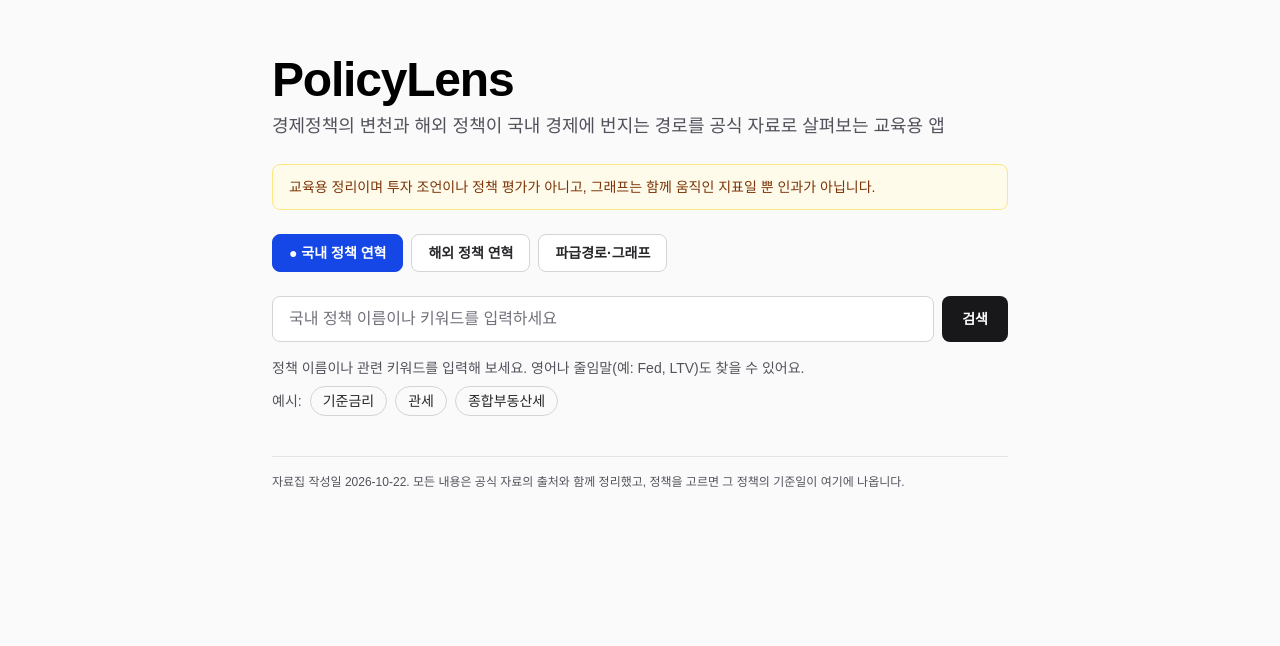
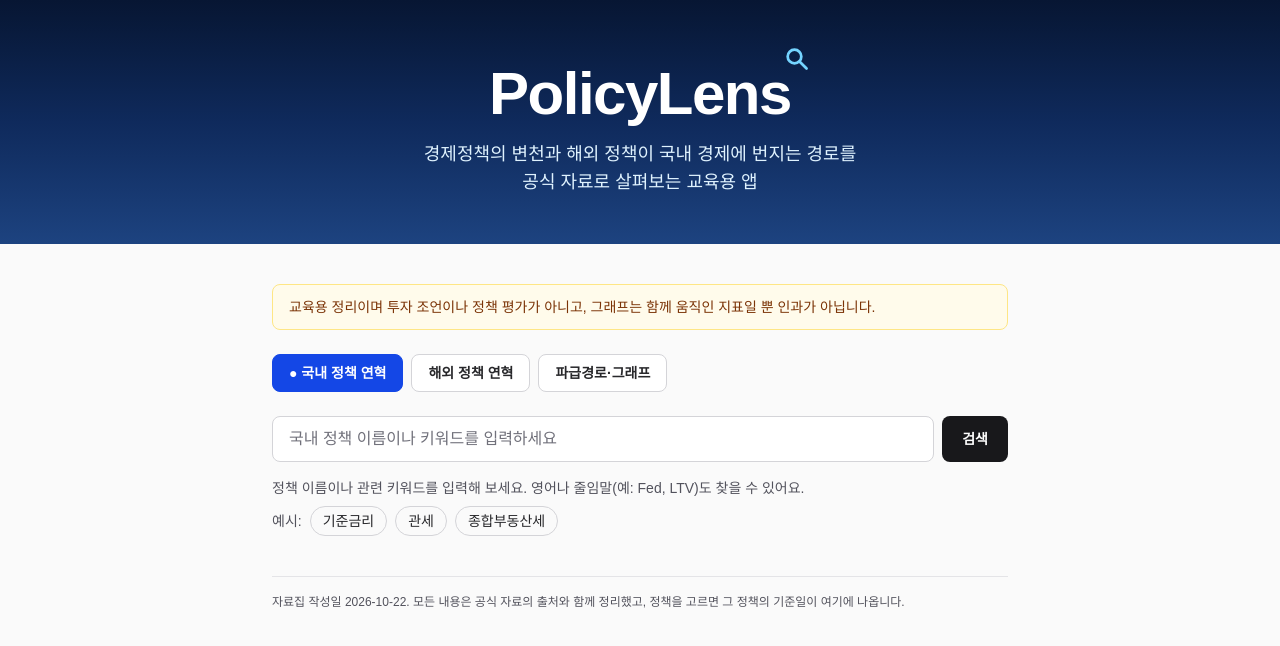
Before and after one commit to lke35635-sys/policylens, a Next.js app: page / in a window 1280 px wide. Shown: the top 646 px of the page. Built offline with nearby package versions, Linux system fonts and the light colour scheme.

Commit message:
홈 머리말을 네이비 그라데이션·가운데 정렬로 바꾸고 s 오른쪽 위에 돋보기를 얹음
Co-Authored-By: Claude Sonnet 5.5 <noreply@anthropic.com>

```diff
--- a/src/app/page.tsx
+++ b/src/app/page.tsx
@@ -1,24 +1,45 @@
 // Design Ref: §3.1 전체 배치 — 한 페이지(/), 위에서 아래로 ① 머리말 → ② 안내 띠 → ③ 보기 버튼 → ④ 검색창 → ⑤ 본문 → ⑥ 바닥.
 // 서버 컴포넌트: 자료집을 읽어 클라이언트 컴포넌트(PolicyLensApp)에 전달한다. 요청마다 계산하지 않고, 검색어는 서버로 오지 않는다.
+// ① 머리말은 화면 맨 위 가로 전체를 네이비색 그라데이션으로 채우고, 이름은 가운데 정렬하며 "Lens"의 s 오른쪽 대각선 위에 작은 돋보기를 얹는다.
 import { CORPUS } from "@/data";
 import { NOTICE_TEXT } from "@/components/Notice";
 import { PolicyLensApp } from "@/components/PolicyLensApp";
 import { buildAllGraphs } from "@/lib/corpus/graph";
 
+// s의 오른쪽 대각선 위에 얹는 작은 돋보기 (글자 크기에 맞춰 em 단위로 그린다)
+function Magnifier() {
+  return (
+    <svg viewBox="0 0 24 24" aria-hidden="true" className="pointer-events-none absolute left-[78%] top-[-0.3em] h-[0.42em] w-[0.42em] text-sky-300" fill="none" stroke="currentColor" strokeWidth={2.6} strokeLinecap="round">
+      <circle cx="10" cy="10" r="6.5" />
+      <line x1="15" y1="15" x2="21.5" y2="21.5" />
+    </svg>
+  );
+}
+
 export default function Home() {
   // 경로별 그래프 자료(시행일 앞뒤 2년)는 서버에서 한 번 만들어 전달한다 (통계 전체를 브라우저에 보내지 않는다)
   const graphs = buildAllGraphs(CORPUS.policies, CORPUS.transmission, CORPUS.series);
   return (
-    <div className="flex flex-1 flex-col items-center bg-zinc-50 dark:bg-black">
-      <main className="flex w-full max-w-3xl flex-1 flex-col gap-6 px-4 py-10 sm:py-14">
-        {/* ① 머리말 */}
-        <header className="flex flex-col gap-2">
-          <h1 className="text-4xl font-bold tracking-tight text-black sm:text-5xl dark:text-zinc-50">PolicyLens</h1>
-          <p className="break-keep text-lg text-zinc-600 dark:text-zinc-400">
-            경제정책의 변천과 해외 정책이 국내 경제에 번지는 경로를 공식 자료로 살펴보는 교육용 앱
+    <div className="flex flex-1 flex-col bg-zinc-50 dark:bg-black">
+      {/* ① 머리말: 네이비 그라데이션 띠, 가운데 정렬 */}
+      <header className="bg-gradient-to-b from-[#071633] via-[#0f2a5c] to-[#1d4380] px-4 pb-10 pt-14 text-center sm:pb-12 sm:pt-16">
+        <h1 aria-label="PolicyLens" className="text-5xl font-bold tracking-tight text-white sm:text-6xl">
+          <span aria-hidden="true">
+            PolicyLen
+            <span className="relative inline-block">
+              s<Magnifier />
+            </span>
+          </span>
+        </h1>
+        <p className="mx-auto mt-4 break-keep text-base text-sky-100 sm:text-lg">
+          경제정책의 변천과 해외 정책이 국내 경제에 번지는 경로를
+          <br />
+          공식 자료로 살펴보는 교육용 앱
         </p>
       </header>
 
+      <div className="flex flex-1 flex-col items-center">
+        <main className="flex w-full max-w-3xl flex-1 flex-col gap-6 px-4 py-8 sm:py-10">
           {/* ② 안내 띠 (모든 화면에 항상 보인다) */}
           <p
             role="note"
@@ -27,9 +48,10 @@ export default function Home() {
             {NOTICE_TEXT}
           </p>
 
-        {/* ③ 보기 버튼 · ④ 검색창 · ⑤ 본문 */}
+          {/* ③ 보기 버튼 · ④ 검색창 · ⑤ 본문 · ⑥ 바닥 */}
           <PolicyLensApp policies={CORPUS.policies} governments={CORPUS.governments} transmission={CORPUS.transmission} graphs={graphs} />
         </main>
       </div>
+    </div>
   );
 }
```
Lines whose indentation alone changed are shown as unchanged.
